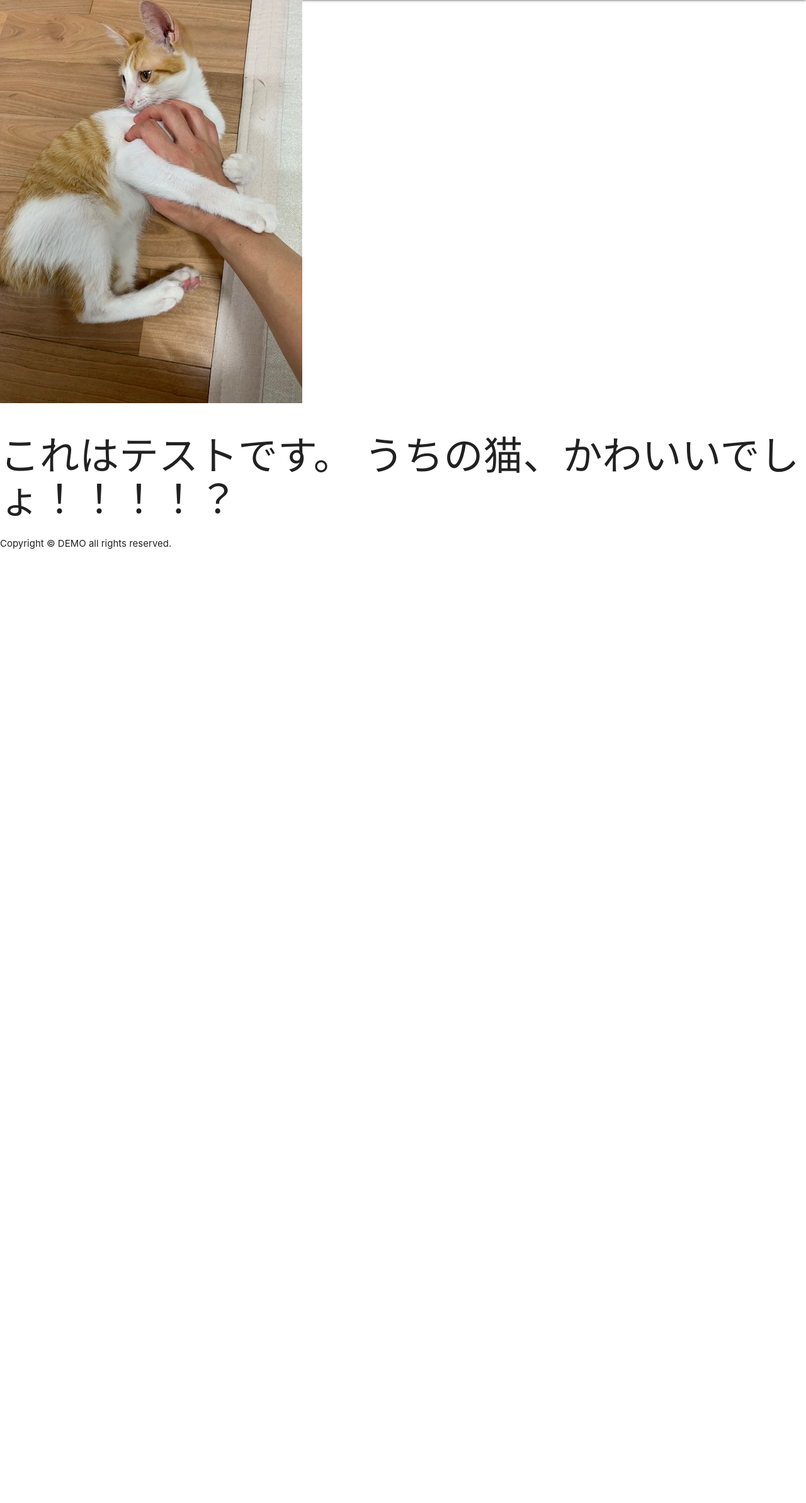
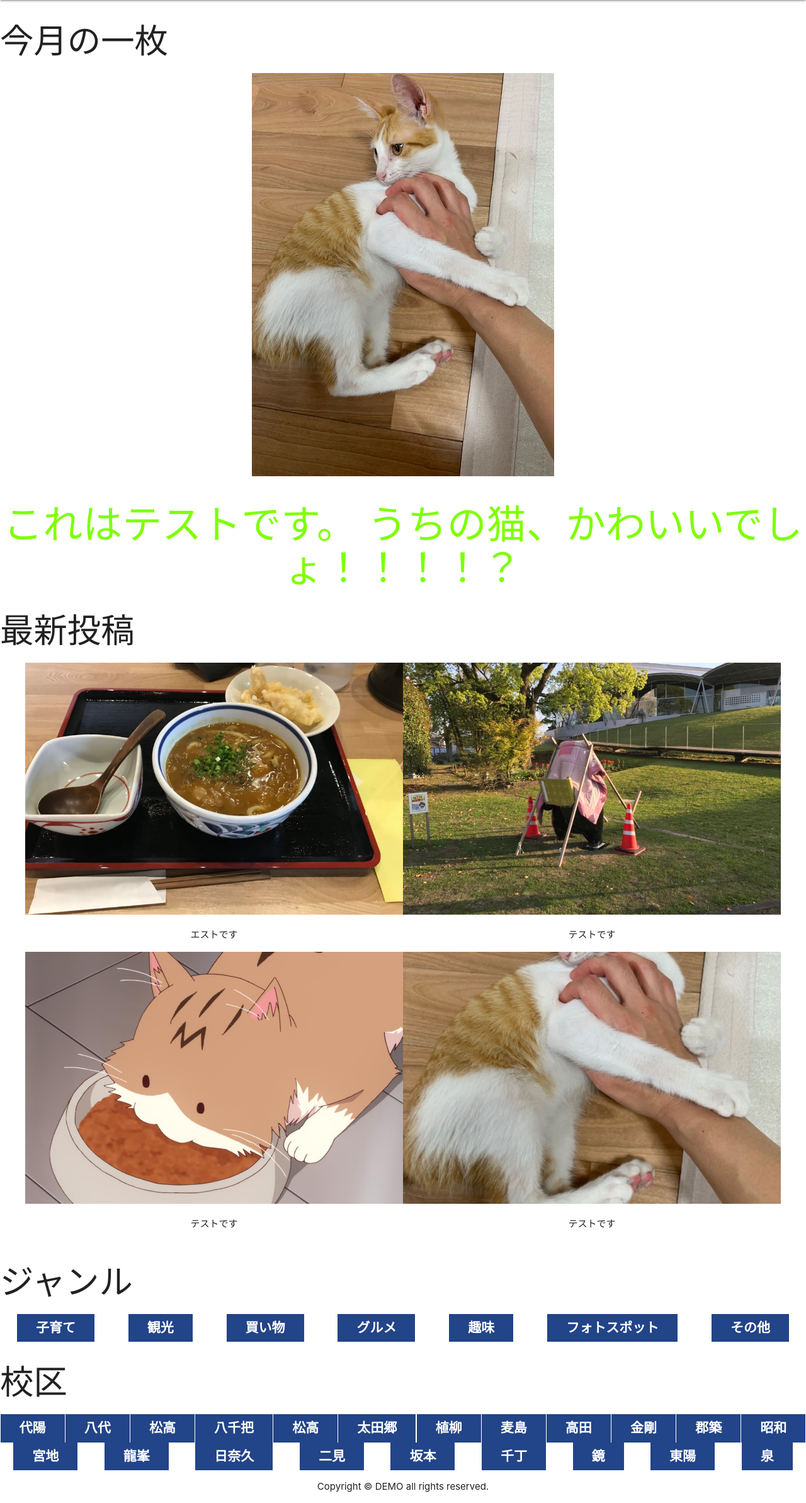
Before and after one commit to k-suematsu-jp/guraduate, a Flask app: page / in a window 1280 px wide. Shown: the part 64-2450 px from the top of the page at 63% size. Before the commit the page ends 936 px from the top, so only its background shows below. Run offline with Flask 2, Linux system fonts and the light colour scheme; data comes from the database, SQL or seed files in the repository; both versions use the stored data as it was after the commit.

Commit message:
トップページとブラウザページを追加

```diff
--- a/app.py
+++ b/app.py
@@ -20,11 +20,83 @@ def top_picture():
     c.execute("select picture,comment from picture where picture_id =1")
     # fetchoneはタプル型
     top_img = c.fetchone()
-    print(top_img)
+    # print(top_img)
+
+    c.execute("select picture,comment from picture order by time desc ")
+    new_imgs = c.fetchmany(size=4)
+
+    # print(new_imgs)
+
+    c.execute("select site_name from site")
+    site_name = c.fetchall()
+
     # 接続終了
     c.close()
     # 接続終了
-    return render_template("index.html", top_img=top_img)
+    return render_template("index.html", top_img=top_img, new_imgs=new_imgs, site_name=site_name)
+
+
+@app.route('/junru/<string:junru>')
+def brows(junru):
+    conn = sqlite3.connect('mappin_good.db')
+    c = conn.cursor()
+    print(junru)
+    c.execute(
+        "select * from picture where junru_name = ? order by time desc", (junru,))
+    brows_list = []
+    for row in c.fetchall():
+        brows_list.append({"picture_id": row[0], "user_id": row[1], "comment": row[2], "picture": row[3],
+                           "time": row[4], "location_no": row[5], "good_count": row[6], "site_name": row[7], "junru_name": row[8], })
+    c.close()
+    print(brows_list)
+    return render_template("browsing_junru.html", junru=junru, brows_list=brows_list)
+
+
+@app.route('/kouku/<string:kouku>')
+def brows_kouku(kouku):
+    conn = sqlite3.connect('mappin_good.db')
+    c = conn.cursor()
+    print(kouku)
+    c.execute(
+        "select * from picture where site_name = ? order by time desc", (kouku,))
+    brows_list = []
+    for row in c.fetchall():
+        brows_list.append({"picture_id": row[0], "user_id": row[1], "comment": row[2], "picture": row[3],
+                           "time": row[4], "location_no": row[5], "good_count": row[6], "site_name": row[7], "junru_name": row[8], })
+    c.close()
+    print(brows_list)
+    return render_template("browsing_kouku.html", kouku=kouku, brows_list=brows_list)
+
+@app.route('/personal_page/<string:name>')
+def brows_person(name):
+    conn = sqlite3.connect('mappin_good.db')
+    c = conn.cursor()
+    print(name)
+    c.execute(
+        "select * from picture where user_id = ? order by time desc", (name,))
+    brows_list = []
+    for row in c.fetchall():
+        brows_list.append({"picture_id": row[0], "user_id": row[1], "comment": row[2], "picture": row[3],
+                           "time": row[4], "location_no": row[5], "good_count": row[6], "site_name": row[7], "junru_name": row[8], })
+
+    c.execute("select nickname,site_name from users where username = ? ", (name,))
+    profile=c.fetchall()
+    c.close()
+    print(profile)
+    return render_template("personal_page.html", name=name, brows_list=brows_list, profile=profile)
+
+@app.route('/picture/<int:picture_id>')
+def picture(picture_id):
+    conn = sqlite3.connect('mappin_good.db')
+    c = conn.cursor()
+    print(picture_id)
+    c.execute("select * from picture where picture_id = ? ", (picture_id,))
+    img_profile=c.fetchall()
+
+    c.execute("select nickname,site_name from users where username = ? ", (img_profile[0][1],))
+    name=c.fetchall()
+    c.close()
+    return render_template("picture.html", img_profile=img_profile,name=name)
 
 
 if __name__ == "__main__":
--- a/static/css/style_pc.css
+++ b/static/css/style_pc.css
@@ -1 +1,74 @@
 @charset "UTF-8";
+
+.top_img1 {
+    display: block;
+    margin-left: auto;
+    margin-right: auto;
+}
+
+.top_comment {
+    color: chartreuse;
+    text-align: center
+}
+
+/* .top_img6 {
+    display: block;
+    margin-left: auto;
+    margin-right: auto;
+    width: 1000px;
+} */
+
+.container_img {
+    display: flex;
+    margin-left: auto;
+    margin-right: auto;
+    justify-content: center;
+}
+
+.container_img img {
+    object-fit: cover;
+    width: 600px;
+    height: 400px;
+}
+
+p {
+    text-align: center
+}
+
+.junru {
+    display: flex;
+    flex-direction: row;
+    justify-content: space-around;
+    align-content: center;
+    flex-wrap: wrap;
+}
+
+.junru button {
+    font-size: 1.4em;
+    font-weight: bold;
+    padding: 10px 30px;
+    background-color: #248;
+    color: #fff;
+    border-style: none;
+}
+
+.kouku {
+    display: flex;
+    flex-direction: row;
+    justify-content: space-around;
+    align-content: center;
+    flex-wrap: wrap
+}
+
+.kouku button {
+    font-size: 1.4em;
+    font-weight: bold;
+    padding: 10px 30px;
+    background-color: #248;
+    color: #fff;
+    border-style: none;
+}
+
+.container_brows_img {
+    display: flex;
+}
--- a/templates/index.html
+++ b/templates/index.html
@@ -1,5 +1,124 @@
 {% extends "base.html" %}
+
 {% block content %}
-<img src="/static/img/{{top_img[0]}}" alt="" class="top_img">
-<h1>{{top_img[1]}}</h1>
+<h2>今月の一枚</h2>
+<img src="/static/img/{{top_img[0]}}" alt="" class="top_img1">
+<h1 class="top_comment">{{top_img[1]}}</h1>
+
+<h2>最新投稿</h2>
+<div class="container_img">
+    <div class="item">
+        <img src="/static/img/{{new_imgs[0][0]}}" alt="" class="top_img6">
+        <p>{{new_imgs[0][1]}}</p>
+    </div>
+    <div class="item">
+        <img src="/static/img/{{new_imgs[1][0]}}" alt="" class="top_img6">
+        <p>{{new_imgs[1][1]}}</p>
+    </div>
+
+</div>
+
+<div class="container_img">
+    <div class="item">
+        <img src="/static/img/{{new_imgs[2][0]}}" alt="" class="top_img6">
+        <p>{{new_imgs[1][1]}}</p>
+    </div>
+    <div class="item">
+        <img src="/static/img/{{new_imgs[3][0]}}" alt="" class="top_img6">
+        <p>{{new_imgs[1][1]}}</p>
+    </div>
+</div>
+
+<h2>ジャンル</h2>
+<div class="junru">
+    <div class="junru_button">
+        <button onclick="location.href='https://techacademy.jp/magazine/'">{{site_name[0][0]}}</button>
+    </div>
+    <div class="junru_button">
+        <button onclick="location.href='https://techacademy.jp/magazine/'">{{site_name[1][0]}}</button>
+    </div>
+    <div class="junru_button">
+        <button onclick="location.href='https://techacademy.jp/magazine/'">{{site_name[2][0]}}</button>
+    </div>
+    <div class="junru_button">
+        <button onclick="location.href='https://techacademy.jp/magazine/'">{{site_name[3][0]}}</button>
+    </div>
+    <div class="junru_button">
+        <button onclick="location.href='https://techacademy.jp/magazine/'">{{site_name[4][0]}}</button>
+    </div>
+    <div class="junru_button">
+        <button onclick="location.href='https://techacademy.jp/magazine/'">{{site_name[5][0]}}</button>
+    </div>
+    <div class="junru_button">
+        <button onclick="location.href='https://techacademy.jp/magazine/'">{{site_name[6][0]}}</button>
+    </div>
+</div>
+
+<h2>校区</h2>
+<div class="kouku">
+    <div class="kouku_button">
+        <button onclick="location.href='https://techacademy.jp/magazine/'">代陽</button>
+    </div>
+    <div class="kouku_button">
+        <button onclick="location.href='https://techacademy.jp/magazine/'">八代</button>
+    </div>
+    <div class="kouku_button">
+        <button onclick="location.href='https://techacademy.jp/magazine/'">松高</button>
+    </div>
+    <div class="kouku_button">
+        <button onclick="location.href='https://techacademy.jp/magazine/'">八千把</button>
+    </div>
+    <div class="kouku_button">
+        <button onclick="location.href='https://techacademy.jp/magazine/'">松高</button>
+    </div>
+    <div class="kouku_button">
+        <button onclick="location.href='https://techacademy.jp/magazine/'">太田郷</button>
+    </div>
+    <div class="kouku_button">
+        <button onclick="location.href='https://techacademy.jp/magazine/'">植柳</button>
+    </div>
+    <div class="kouku_button">
+        <button onclick="location.href='https://techacademy.jp/magazine/'">麦島</button>
+    </div>
+    <div class="kouku_button">
+        <button onclick="location.href='https://techacademy.jp/magazine/'">高田</button>
+    </div>
+    <div class="kouku_button">
+        <button onclick="location.href='https://techacademy.jp/magazine/'">金剛</button>
+    </div>
+    <div class="kouku_button">
+        <button onclick="location.href='https://techacademy.jp/magazine/'">郡築</button>
+    </div>
+    <div class="kouku_button">
+        <button onclick="location.href='https://techacademy.jp/magazine/'">昭和</button>
+    </div>
+    <div class="kouku_button">
+        <button onclick="location.href='https://techacademy.jp/magazine/'">宮地</button>
+    </div>
+    <div class="kouku_button">
+        <button onclick="location.href='https://techacademy.jp/magazine/'">龍峯</button>
+    </div>
+    <div class="kouku_button">
+        <button onclick="location.href='https://techacademy.jp/magazine/'">日奈久</button>
+    </div>
+    <div class="kouku_button">
+        <button onclick="location.href='https://techacademy.jp/magazine/'">二見</button>
+    </div>
+    <div class="kouku_button">
+        <button onclick="location.href='https://techacademy.jp/magazine/'">坂本</button>
+    </div>
+    <div class="kouku_button">
+        <button onclick="location.href='https://techacademy.jp/magazine/'">千丁</button>
+    </div>
+    <div class="kouku_button">
+        <button onclick="location.href='https://techacademy.jp/magazine/'">鏡</button>
+    </div>
+    <div class="kouku_button">
+        <button onclick="location.href='https://techacademy.jp/magazine/'">東陽</button>
+    </div>
+    <div class="kouku_button">
+        <button onclick="location.href='https://techacademy.jp/magazine/'">泉</button>
+    </div>
+</div>
+
 {% endblock %}
```
Also changed, not shown: templates/browsing_junru.html (added, +21 -0 lines), templates/browsing_kouku.html (added, +21 -0 lines), templates/personal_page.html (added, +23 -0 lines), templates/picture.html (+9 -0 lines), mappin_good.db, static/img/ECETos0UEAE0P2h.jpeg (added), static/img/IMG_6729.JPG (added), static/img/IMG_7412.jpg (added), templates/browsing.html (deleted).
